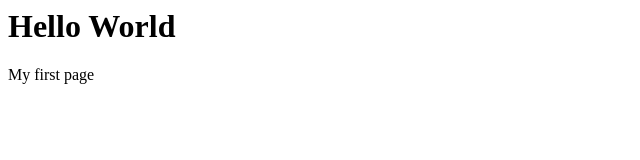
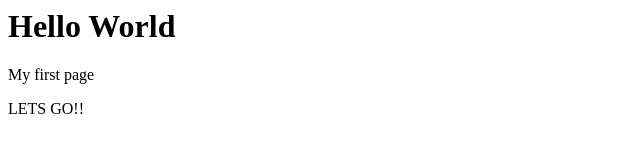
Before and after one commit to Srijanee21231/MyGitHubWebsite, a plain HTML site: page Hello_World.html in a window 1280 px wide. Shown: the whole page, without its empty margins (0-640 px from the left). Drawn offline with Linux system fonts and the light colour scheme.

Commit message:
Update Hello_World.html
testing

```diff
--- a/Hello_World.html
+++ b/Hello_World.html
@@ -2,5 +2,6 @@
   <BODY>
     <H1>Hello World</H1>
     <P>My first page</P>
+    <P>LETS GO!!<P>
   </BODY>
 </HTML>
```
